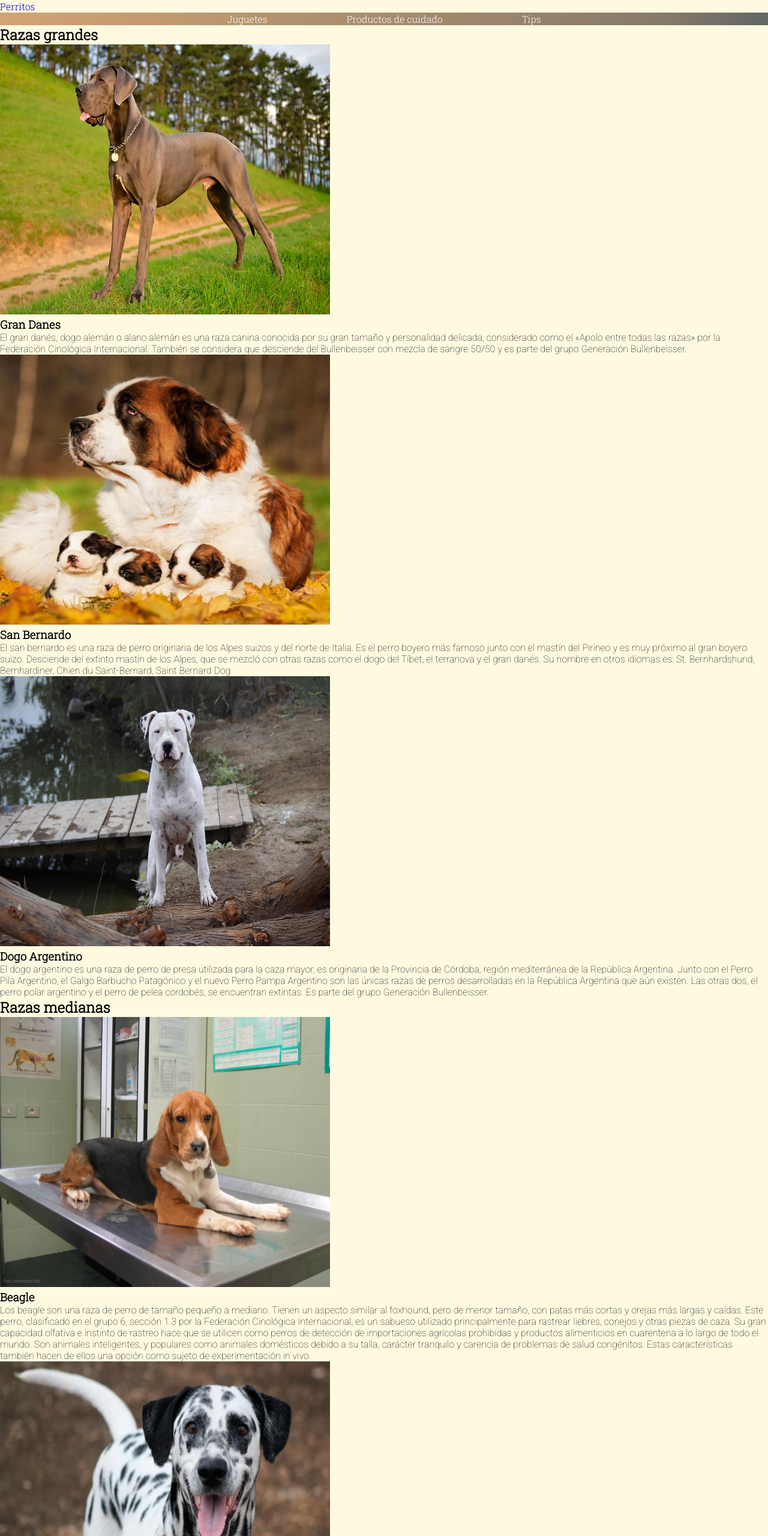
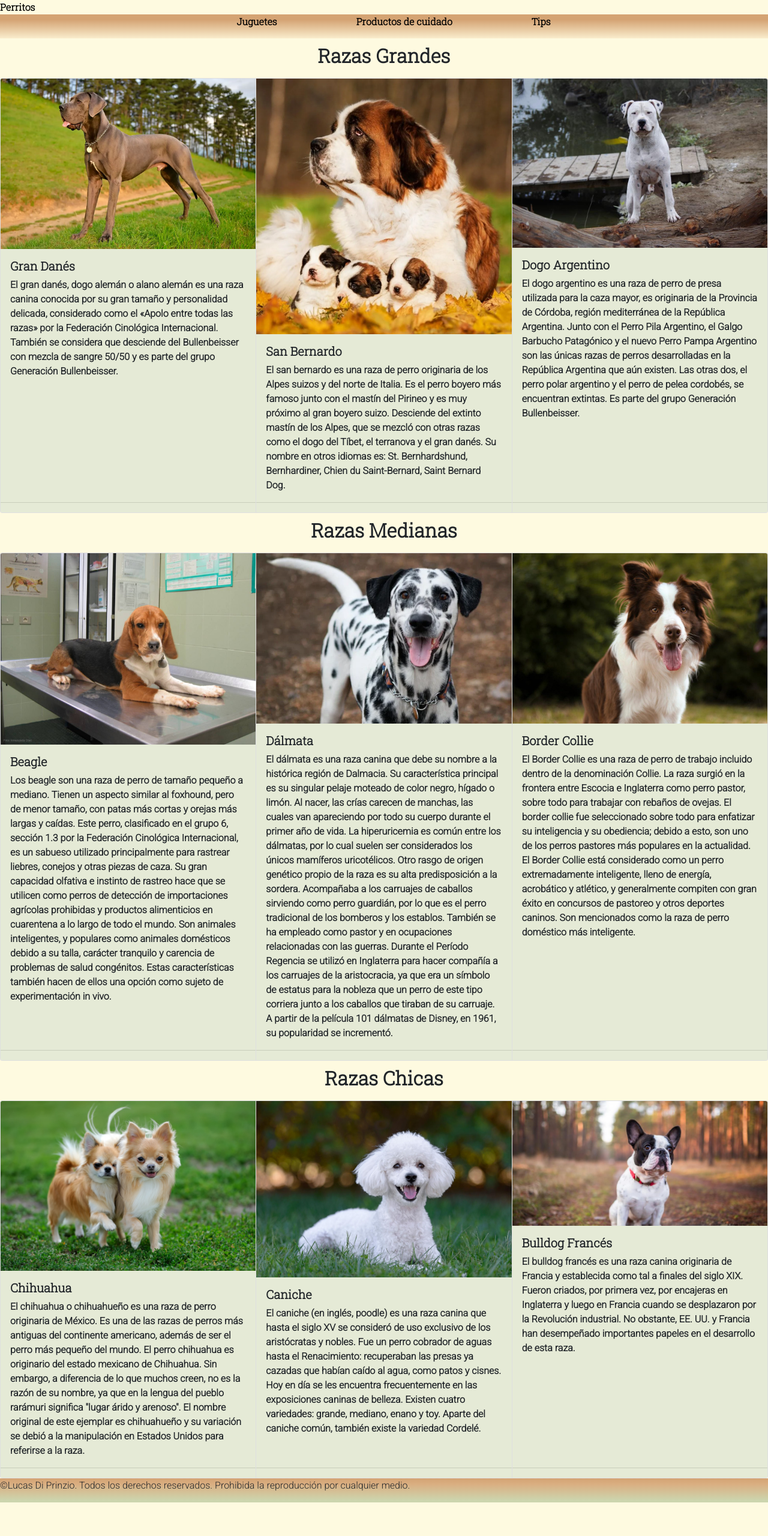
Before and after one commit to Lucas-Di-Prinzio/web-perros-di-prinzio, a plain HTML site: page secciones/Tipos de perros.html in a window 1280 px wide. Shown: the top 2560 px of the page at 60% size. After the commit the page ends 2504 px from the top, so only its background shows below. Drawn offline with nearby package versions, Linux system fonts and the light colour scheme.

Commit message:
Segundo commit
use boostrap para maquetar y añadir elementos

```diff
--- a/css/style.css
+++ b/css/style.css
@@ -18,15 +18,17 @@ nav ul li {
 
 .titulo {
     font-family: "Roboto Slab", Serif;
+    font-weight: 900;
 }
 
 .texto {
     font-family: "Roboto", sans-serif;
+    font-weight:600
 }
 
 .fondod {
-    background: rgb(98, 102, 102);
-    background: linear-gradient(270deg, rgba(98, 102, 102, 1) 0%, rgba(135, 122, 106, 1) 14%, rgba(212, 163, 115, 1) 100%);
+    background: rgb(212,163,115);
+background: linear-gradient(180deg, rgba(212,163,115,1) 0%, rgba(212,163,115,1) 22%, rgba(250,237,205,1) 100%);
 }
 
 .texto-footer {
@@ -38,9 +40,8 @@ background: linear-gradient(180deg, rgba(212,163,115,1) 0%, rgba(218,175,130,1)
 
 }
 
-.whitetext {
-    color: white;
-}
+
+
 
 .imagesize {
     height: 33rem;
@@ -54,9 +55,22 @@ background: linear-gradient(180deg, rgba(212,163,115,1) 0%, rgba(218,175,130,1)
     font-size: 30px;
     width: 700px;
     height: 467px;
+}
+
+.gridc{
+    display: grid;
+    place-items: center;
+    padding: 5px;
+    margin: 5px;
+}
+
+ .bgc{
+     background-color: rgb(204, 213, 174, 0.5)
+ }
 
 
-}
+
+
 
 .cen {
     text-align: center;
@@ -82,8 +96,15 @@ background: linear-gradient(180deg, rgba(212,163,115,1) 0%, rgba(218,175,130,1)
 .tdp {
     height: 450px;
     width: 550px;
+}
+#navtdp{
+    display: flex;
+    justify-content: space-around;
+}
 
-
+.cajasnav{
+    color: black;
+    margin: 4em;
 }
 
 
@@ -118,15 +139,18 @@ background: linear-gradient(180deg, rgba(212,163,115,1) 0%, rgba(218,175,130,1)
     width: 100%;
 }
 
+#card{
+    grid-area: card;
+}
 #bodyindex {
     display: grid;
-    grid-template-rows: 20px 20px 2fr 2fr 20px;
+    grid-template-rows: 20px 20px 2fr 500px 20px;
     grid-template-columns: 34% 33% 33%;
     grid-template-areas:
         "header header header"
         "nav nav nav"
         "section1 section1 section1"
-        "section2 section2 section3"
+        "section2 section2 card"
         "footer footer footer";
 }
 
@@ -134,10 +158,19 @@ background: linear-gradient(180deg, rgba(212,163,115,1) 0%, rgba(218,175,130,1)
     margin: 4em
 }
 
-.iframe {
-    float: left;
+@media screen and (max-width:1022px){
+    #bodyindex {
+        grid-template-rows: 20px 20px auto auto auto auto;
+        grid-template-columns: auto;
+        grid-template-areas:
+            "header"
+            "nav"
+            "section1"
+            "section2"
+            "card"
+            "footer";
 }
-
+}
 
 
 @media screen and (max-width:320px) {
@@ -149,7 +182,7 @@ background: linear-gradient(180deg, rgba(212,163,115,1) 0%, rgba(218,175,130,1)
             "nav"
             "section1"
             "section2"
-            "section3"
+            "card"
             "footer";
 
     }
@@ -188,10 +221,7 @@ background: linear-gradient(180deg, rgba(212,163,115,1) 0%, rgba(218,175,130,1)
         width: 100%;
     }
 
-    #section3 {
-        justify-content: center;
-        display: flex;
-    }
+
 }
 
 
@@ -207,7 +237,7 @@ background: linear-gradient(180deg, rgba(212,163,115,1) 0%, rgba(218,175,130,1)
             "nav"
             "section1"
             "section2"
-            "section3"
+            "card"
             "footer";
     }
 
@@ -312,109 +342,6 @@ background: linear-gradient(180deg, rgba(212,163,115,1) 0%, rgba(218,175,130,1)
 
     .cajasnav {
         margin: 0;
+
     }
 }
-
-#headertdp {
-    grid-area: headertdp;
-}
-
-#navtdp {
-    grid-area: navtdp;
-    display: flex;
-    justify-content: space-around;
-
-}
-
-#imagen1 {
-    grid-area: imagen1;
-
-}
-
-#imagen2 {
-    grid-area: imagen2;
-}
-
-#imagen3 {
-    grid-area: imagen3;
-}
-
-#imagen4 {
-    grid-area: imagen4;
-}
-
-#imagen5 {
-    grid-area: imagen5;
-}
-
-#imagen6 {
-    grid-area: imagen6;
-}
-
-#imagen7 {
-    grid-area: imagen7;
-}
-
-#imagen8 {
-    grid-area: imagen8;
-}
-
-#imagen9 {
-    grid-area: imagen9;
-}
-
-#texto1 {
-    grid-area: texto1;
-
-}
-
-#texto2 {
-    grid-area: texto2;
-}
-
-#texto3 {
-    grid-area: texto3;
-}
-
-#texto4 {
-    grid-area: texto4;
-}
-
-#texto5 {
-    grid-area: texto5;
-}
-
-#texto6 {
-    grid-area: texto6;
-}
-
-#texto7 {
-    grid-area: texto7;
-}
-
-#texto8 {
-    grid-area: texto8;
-}
-
-#texto9 {
-    grid-area: texto9;
-}
-
-#footertdp {
-    grid-area: footertdp;
-}
-
-#medio1 {
-    grid-area: medio1;
-
-}
-
-#medio2 {
-    grid-area: medio2;
-
-}
-
-#medio3 {
-    grid-area: medio3;
-
-}
--- a/secciones/Tipos de perros.html
+++ b/secciones/Tipos de perros.html
@@ -7,18 +7,18 @@
     <meta name="viewport" content="width=device-width, initial-scale=1.0">
     <link rel="preconnect" href="https://fonts.googleapis.com">
 <link rel="preconnect" href="https://fonts.gstatic.com" crossorigin>
-    <link href="https://fonts.googleapis.com/css2?family=Roboto+Slab:wght@100;300&family=Roboto:wght@100&display=swap"
-        rel="stylesheet">
+<link href="https://fonts.googleapis.com/css2?family=Roboto+Slab:wght@100;300&family=Roboto:wght@100;300&display=swap" rel="stylesheet">
     <title>Tipos De Perro</title>
     <link rel="shortcut icon" href="../Imagenes/favicon.png" type="image/x-icon">
+    <link href="https://cdn.jsdelivr.net/npm/bootstrap@5.1.3/dist/css/bootstrap.min.css" rel="stylesheet" integrity="sha384-1BmE4kWBq78iYhFldvKuhfTAU6auU8tT94WrHftjDbrCEXSU1oBoqyl2QvZ6jIW3" crossorigin="anonymous">
     <link rel="stylesheet" href="../css/style.css">
 </head>
 
 <body id="bodytdp" class="fondo">
-    <header id="headertdp"><a class="titulo" style="text-decoration: none;" href="../index.html"> Perritos</a></header>
+    <header id="headertdp"><a class="titulo" style="color: black; text-decoration: none;" href="../index.html"> Perritos</a></header>
 
 
-    <nav id="navtdp" class="titulo fondod whitetext">
+    <nav id="navtdp" class="titulo fondod">
         <ul>
             <a class="nolink" href="./Juguetes.html">
                 <li class="cajasnav">Juguetes</li>
@@ -31,38 +31,28 @@
             </a>
         </ul>
     </nav>
-
-    <div id="gridmain">
-        <main id="maintdp">
-
-            <div id="medio1">
-                <h2 id="grande" class="titulo">Razas grandes</h2>
+<div class="gridc">
+    <h2 id="grande" class="titulo">Razas Grandes</h2>
 </div>
-
-                <div id="imagen1">
-                    <img class="tdp" src="../Imagenes/grandanes.jpg" alt="">
-                </div>
-
-
-                    <div id="texto1">
-                        <h3 class="titulo">Gran Danes</h3>
-                        <p class="texto tdpinline">
-                            El gran danés, dogo alemán o alano alemán es una raza canina conocida por su gran tamaño y
+<div class="card-group">
+    <div class="card">
+      <img src="../imagenes/grandanes.jpg" class="card-img-top" alt="card-group-image">
+      <div class="card-body bgc">
+        <h5 class="card-title titulo">Gran Danés</h5>
+        <p class="card-text texto">El gran danés, dogo alemán o alano alemán es una raza canina conocida por su gran tamaño y
             personalidad delicada, considerado como el «Apolo entre todas las razas» por la Federación
             Cinológica Internacional. También se considera que desciende del Bullenbeisser con mezcla de
-                            sangre 50/50 y es parte del grupo Generación Bullenbeisser.
-                        </p>
+            sangre 50/50 y es parte del grupo Generación Bullenbeisser.</p>
       </div>
+      <div class="card-footer bgc">
 
-                <div id="imagen2">
-                    <img class="tdp" src="../Imagenes/sanbernardo.jpg" alt="">
       </div>
-
-                <div id="texto2">
-
-                        <h3 class="titulo">San Bernardo</h3>
-                        <p class="texto">
-                            El san bernardo es una raza de perro originaria de los Alpes suizos y del norte de Italia.
+    </div>
+    <div class="card">
+      <img src="../imagenes/sanbernardo.jpg" class="card-img-top" alt="card-group-image">
+      <div class="card-body bgc">
+        <h5 class="card-title titulo">San Bernardo</h5>
+        <p class="card-text texto">El san bernardo es una raza de perro originaria de los Alpes suizos y del norte de Italia.
             Es el
             perro boyero más famoso junto con el mastín del Pirineo y es muy próximo al gran boyero
             suizo.
@@ -70,19 +60,17 @@
             Tíbet,
             el terranova y el gran danés. Su nombre en otros idiomas es: St. Bernhardshund,
             Bernhardiner,
-                            Chien du Saint-Bernard, Saint Bernard Dog.
-                        </p>
+            Chien du Saint-Bernard, Saint Bernard Dog.</p>
       </div>
+      <div class="card-footer bgc">
 
-                <div id="imagen3">
-                    <img class="tdp" src="../Imagenes/dogoargentino.jpg" alt="">
       </div>
-
-
-                    <div id="texto3">
-                        <h3 class="titulo">Dogo Argentino</h3>
-                        <p class="texto">
-                            El dogo argentino es una raza de perro de presa utilizada para la caza mayor, es originaria
+    </div>
+    <div class="card">
+      <img src="../imagenes/dogoargentino.jpg" class="card-img-top" alt="card-group-image">
+      <div class="card-body bgc">
+        <h5 class="card-title titulo">Dogo Argentino</h5>
+        <p class="card-text texto"> El dogo argentino es una raza de perro de presa utilizada para la caza mayor, es originaria
             de
             la Provincia de Córdoba, región mediterránea de la República Argentina.
 
@@ -91,25 +79,23 @@
             son las únicas razas de perros desarrolladas en la República Argentina que aún existen. Las
             otras dos, el perro polar argentino y el perro de pelea cordobés, se encuentran extintas.
 
-                            Es parte del grupo Generación Bullenbeisser.
-                        </p>
+            Es parte del grupo Generación Bullenbeisser.</p>
+      </div>
+      <div class="card-footer bgc">
+
+      </div>
+    </div>
   </div>
 
-
-            <div id="medio2">
-                <h2 id="medianas" class="titulo">Razas medianas</h2>
+<div class="gridc">
+    <h2 id="medianas" class="titulo">Razas Medianas</h2>
 </div>
-
-
-                <div id="imagen4">
-                    <img class="tdp" src="../Imagenes/beagle.jpg" alt="">
-                </div>
-
-
-                    <div id="texto4">
-                        <h3 class="titulo">Beagle</h3>
-                        <p class="texto">
-                            Los beagle son una raza de perro de tamaño pequeño a mediano. Tienen un aspecto similar al
+<div class="card-group">
+    <div class="card">
+      <img src="../imagenes/beagle.jpg" class="card-img-top" alt="card-group-image">
+      <div class="card-body bgc">
+        <h5 class="card-title titulo">Beagle</h5>
+        <p class="card-text texto"> Los beagle son una raza de perro de tamaño pequeño a mediano. Tienen un aspecto similar al
             foxhound, pero de menor tamaño, con patas más cortas y orejas más largas y caídas. Este
             perro,
             clasificado en el grupo 6, sección 1.3 por la Federación Cinológica Internacional, es un
@@ -121,20 +107,17 @@
             mundo. Son animales inteligentes, y populares como animales domésticos debido a su talla,
             carácter tranquilo y carencia de problemas de salud congénitos. Estas características
             también
-                            hacen de ellos una opción como sujeto de experimentación in vivo.
-                        </p>
+            hacen de ellos una opción como sujeto de experimentación in vivo.</p>
       </div>
+      <div class="card-footer bgc">
 
-
-                <div id="imagen5">
-                    <img class="tdp" src="../Imagenes/dalmata.jpg" alt="">
       </div>
-
-
-                    <div id="texto5">
-                        <h3 class="titulo">Dalmata</h3>
-                        <p class="texto">
-                            El dálmata es una raza canina que debe su nombre a la histórica región de Dalmacia. Su
+    </div>
+    <div class="card">
+      <img src="../imagenes/dalmata.jpg" class="card-img-top" alt="card-group-image">
+      <div class="card-body bgc">
+        <h5 class="card-title titulo">Dálmata</h5>
+        <p class="card-text texto">El dálmata es una raza canina que debe su nombre a la histórica región de Dalmacia. Su
             característica principal es su singular pelaje moteado de color negro, hígado o limón. Al
             nacer,
             las crías carecen de manchas, las cuales van apareciendo por todo su cuerpo durante el
@@ -154,20 +137,17 @@
             nobleza
             que un perro de este tipo corriera junto a los caballos que tiraban de su carruaje. A partir
             de
-                            la película 101 dálmatas de Disney, en 1961, su popularidad se incrementó.
-                        </p>
+            la película 101 dálmatas de Disney, en 1961, su popularidad se incrementó.</p>
+      </div>
+      <div class="card-footer bgc">
 
       </div>
-
-        <div id="imagen6">
-            <img class="tdp" src="../Imagenes/bordercollie.jpg" alt="">
     </div>
-
-
-            <div id="texto6">
-                <h3 class="titulo">Border Collie</h3>
-                <p class="texto">
-                    El Border Collie es una raza de perro de trabajo incluido dentro de la denominación Collie. La
+    <div class="card">
+      <img src="../imagenes/bordercollie.jpg" class="card-img-top" alt="card-group-image">
+      <div class="card-body bgc">
+        <h5 class="card-title titulo">Border Collie</h5>
+        <p class="card-text texto"> El Border Collie es una raza de perro de trabajo incluido dentro de la denominación Collie. La
             raza surgió en la frontera entre Escocia e Inglaterra como perro pastor, sobre todo para
             trabajar con rebaños de ovejas. El border collie fue seleccionado sobre todo para enfatizar su
             inteligencia y su obediencia; debido a esto, son uno de los perros pastores más populares en la
@@ -175,76 +155,77 @@
 
             El Border Collie está considerado como un perro extremadamente inteligente, lleno de energía,
             acrobático y atlético, y generalmente compiten con gran éxito en concursos de pastoreo y otros
-                    deportes caninos. Son mencionados como la raza de perro doméstico más inteligente.
-                </p>
+            deportes caninos. Son mencionados como la raza de perro doméstico más inteligente.</p>
       </div>
+      <div class="card-footer bgc">
 
-
-    <div id="medio3">
-        <h2 id="chicas" class="titulo">Razas Chicas</h2>
+      </div>
+    </div>
   </div>
 
 
 
-        <div id="imagen7">
-            <img class="tdp" src="../Imagenes/chihuahua.jpg" alt="">
+
+<div class="gridc">
+    <h2 id="chicas" class="titulo">Razas Chicas</h2>
 </div>
-
-
-            <div id="texto7">
-                <h3 class="titulo">Chihuahua</h3>
-                <p class="texto">
-
-                    El chihuahua o chihuahueño es una raza de perro originaria de México. Es una de las razas de
+<div class="card-group">
+    <div class="card">
+      <img src="../imagenes/chihuahua.jpg" class="card-img-top" alt="card-group-image">
+      <div class="card-body bgc">
+        <h5 class="card-title titulo">Chihuahua</h5>
+        <p class="card-text texto">El chihuahua o chihuahueño es una raza de perro originaria de México. Es una de las razas de
             perros más antiguas del continente americano, además de ser el perro más pequeño del mundo.
 
             El perro chihuahua es originario del estado mexicano de Chihuahua. Sin embargo, a diferencia de
             lo que muchos creen, no es la razón de su nombre, ya que en la lengua del pueblo rarámuri
             significa "lugar árido y arenoso". El nombre original de este ejemplar es chihuahueño y su
-                    variación se debió a la manipulación en Estados Unidos para referirse a la raza.
-                </p>
+            variación se debió a la manipulación en Estados Unidos para referirse a la raza.</p>
+      </div>
+      <div class="card-footer bgc">
+
+      </div>
+    </div>
+    <div class="card">
+      <img src="../imagenes/caniche.jpg" class="card-img-top" alt="card-group-image">
+      <div class="card-body bgc">
+        <h5 class="card-title titulo">Caniche</h5>
+        <p class="card-text texto">El caniche (en inglés, poodle) es una raza canina que hasta el siglo XV se consideró de uso
+            exclusivo de los aristócratas y nobles. Fue un perro cobrador de aguas hasta el Renacimiento:
+            recuperaban las presas ya cazadas que habían caído al agua, como patos y cisnes. Hoy en día se
+            les encuentra frecuentemente en las exposiciones caninas de belleza. Existen cuatro variedades:
+            grande, mediano, enano y toy. Aparte del caniche común, también existe la variedad Cordelé.</p>
+      </div>
+      <div class="card-footer bgc">
+
+      </div>
+    </div>
+    <div class="card">
+      <img src="../imagenes/bulldog frances.jpeg" class="card-img-top" alt="card-group-image">
+      <div class="card-body bgc">
+        <h5 class="card-title titulo">Bulldog Francés</h5>
+        <p class="card-text texto"> El bulldog francés es una raza canina originaria de Francia y establecida como tal a finales del
+            siglo XIX. Fueron criados, por primera vez, por encajeras en Inglaterra y luego en Francia
+            cuando se desplazaron por la Revolución industrial. No obstante, EE. UU. y Francia han
+            desempeñado importantes papeles en el desarrollo de esta raza.</p>
+      </div>
+      <div class="card-footer bgc">
+
+      </div>
+    </div>
   </div>
 
 
 
-        <div id="imagen8">
-            <img class="tdp" src="../Imagenes/caniche.jpg" alt="">
-        </div>
-
-
-            <div id="texto8">
-                <h3 class="titulo">Caniche</h3>
-                <p class="texto">
-                    El caniche (en inglés, poodle) es una raza canina que hasta el siglo XV se consideró de uso
-                    exclusivo de los aristócratas y nobles. Fue un perro cobrador de aguas hasta el Renacimiento:
-                    recuperaban las presas ya cazadas que habían caído al agua, como patos y cisnes. Hoy en día se
-                    les encuentra frecuentemente en las exposiciones caninas de belleza. Existen cuatro variedades:
-                    grande, mediano, enano y toy. Aparte del caniche común, también existe la variedad Cordelé.
-                </p>
-            </div>
-
-        <div id="imagen9">
-            <img class="tdp" src="../Imagenes/bulldog frances.jpeg" alt="">
-        </div>
-
-
-            <div id="texto9">
-                <h3 class="titulo">Bulldog Francés</h3>
-                <p class="texto">
-                    El bulldog francés es una raza canina originaria de Francia y establecida como tal a finales del
-                    siglo XIX. Fueron criados, por primera vez, por encajeras en Inglaterra y luego en Francia
-                    cuando se desplazaron por la Revolución industrial. No obstante, EE. UU. y Francia han
-                    desempeñado importantes papeles en el desarrollo de esta raza.
-                </p>
-            </div>
 
 
 
-    </div>
-    </main>
+
+
     <footer id="footertdp" class="texto-footer">
         <p>©Lucas Di Prinzio. Todos los derechos reservados. Prohibida la reproducción por cualquier medio.</p>
     </footer>
+    <script src="https://cdn.jsdelivr.net/npm/bootstrap@5.1.3/dist/js/bootstrap.bundle.min.js" integrity="sha384-ka7Sk0Gln4gmtz2MlQnikT1wXgYsOg+OMhuP+IlRH9sENBO0LRn5q+8nbTov4+1p" crossorigin="anonymous"></script>
 </body>
 
 </html>
```
Also changed, not shown: index.html (+17 -12 lines), secciones/tips.html (+40 -10 lines), imagenes/elcampito.jpg (added). Lines whose indentation alone changed are shown as unchanged.
